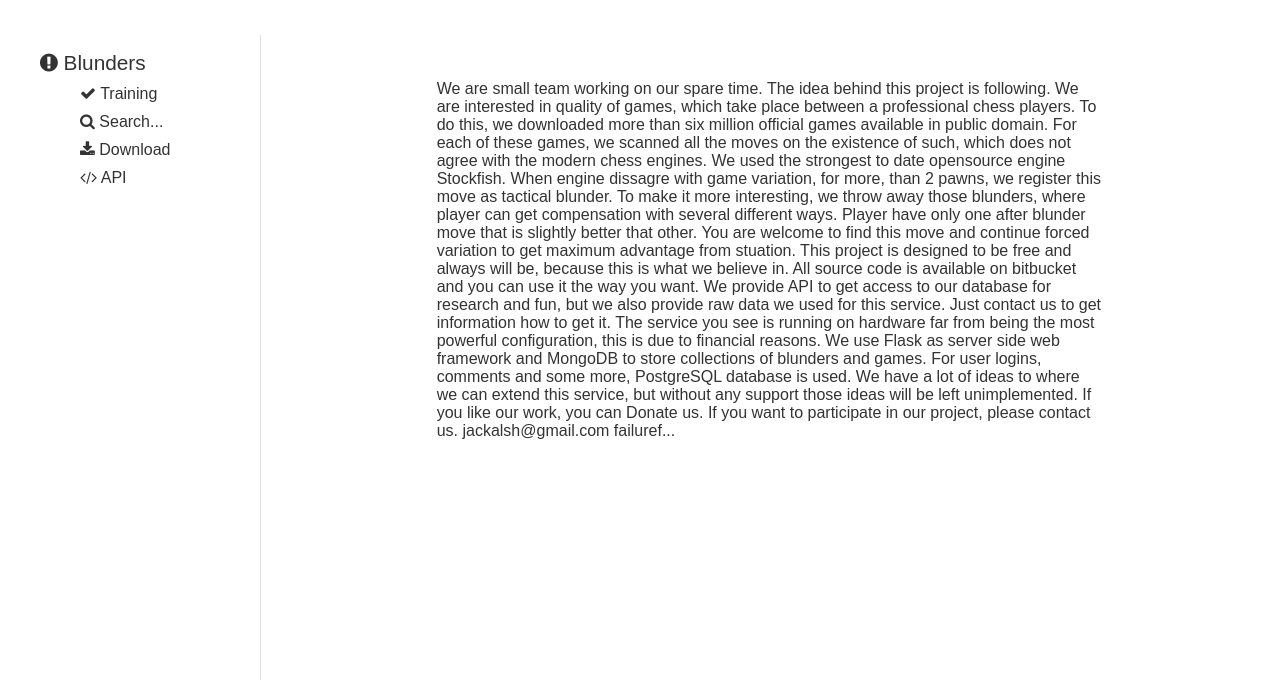
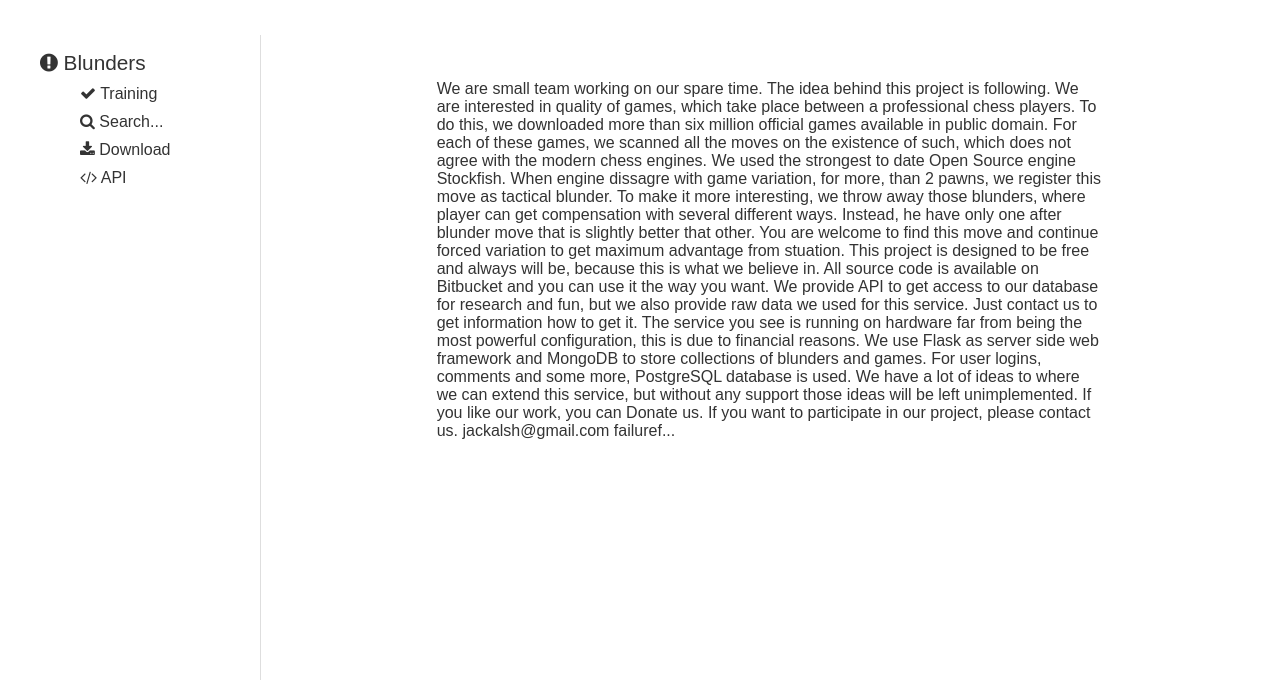
Before and after one commit to codingjerk/ztd.blunders-web, a Flask app: page /about in a window 1280 px wide. Shown: the top 680 px of the page. Run offline with Flask 2, Linux system fonts and the light colour scheme; some libraries are stand-ins or nearby versions.

Commit message:
About small fixes

```diff
--- a/app/templates/about.html
+++ b/app/templates/about.html
@@ -7,16 +7,16 @@
 	We are interested in quality of games, which take place between a professional chess players.
 	To do this, we downloaded more than six million official games available in public domain.
 	For each of these games, we scanned all the moves on the existence of such,
-	which does not agree with the modern chess engines. We used the strongest to date opensource engine Stockfish.
+	which does not agree with the modern chess engines. We used the strongest to date Open Source engine Stockfish.
 	When engine dissagre with game variation, for more, than 2 pawns, we register this move as tactical blunder.
 	To make it more interesting, we throw away those blunders, where player can get compensation with several
-	different ways. Player have only one after blunder move that is slightly better that other. You are welcome to find this
+	different ways. Instead, he have only one after blunder move that is slightly better that other. You are welcome to find this
 	move and continue forced variation to get maximum advantage from stuation.
 
 	This project is designed to be free and always will be, because this is what we
-	believe in. All source code is available on bitbucket and you can use it the way you want. We provide API to get access
-	to our database for research and fun, but we also provide raw data we used
-	for this service. Just contact us to get information how to get it.
+	believe in. All source code is available on Bitbucket and you can use it the way you want. We provide API to get access
+	to our database for research and fun, but we also provide raw data we used for this service.
+	Just contact us to get information how to get it.
 
 	The service you see is running on hardware far from being the most powerful configuration, this is due to financial reasons.
 	We use Flask as server side web framework and MongoDB to store collections of blunders and games.
```
